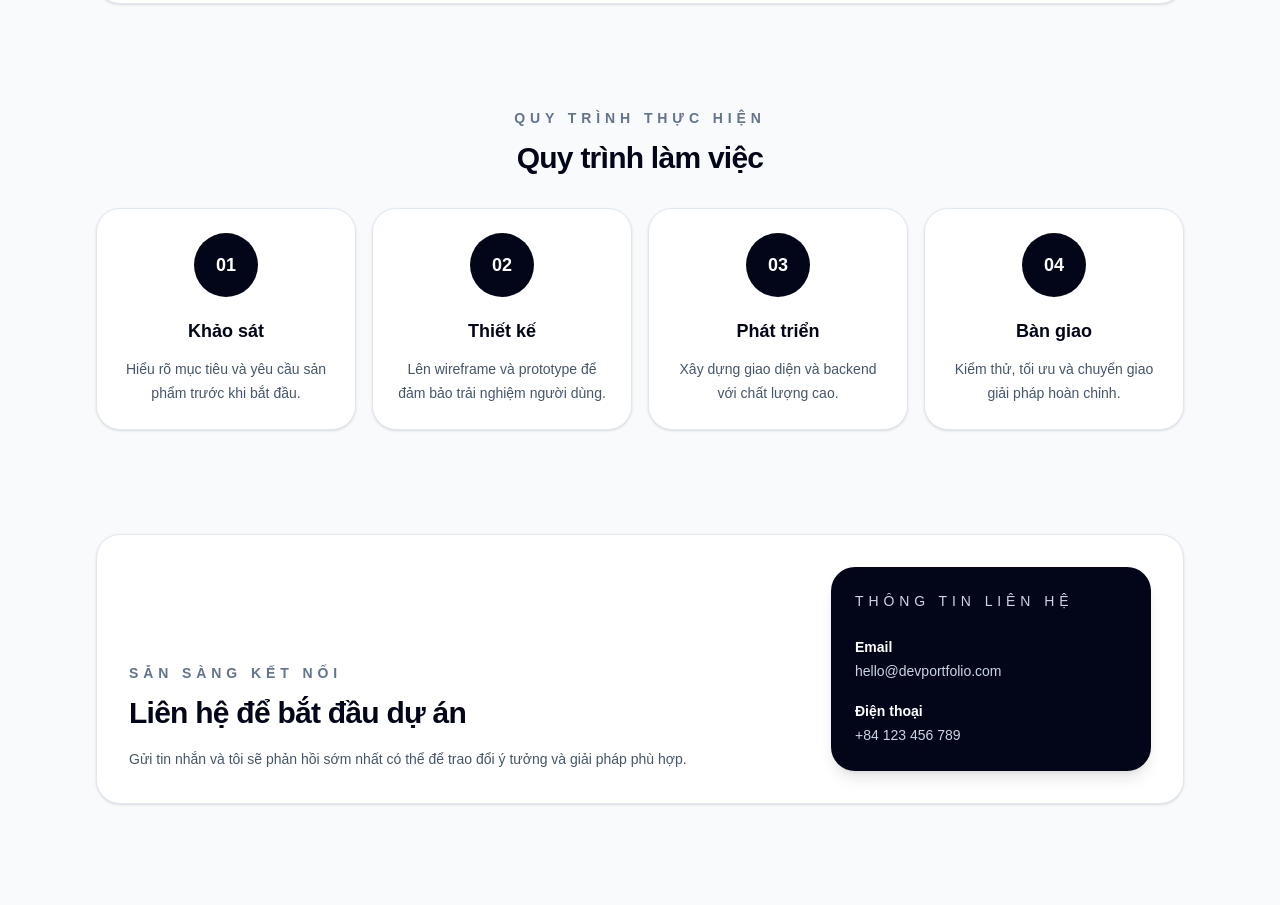
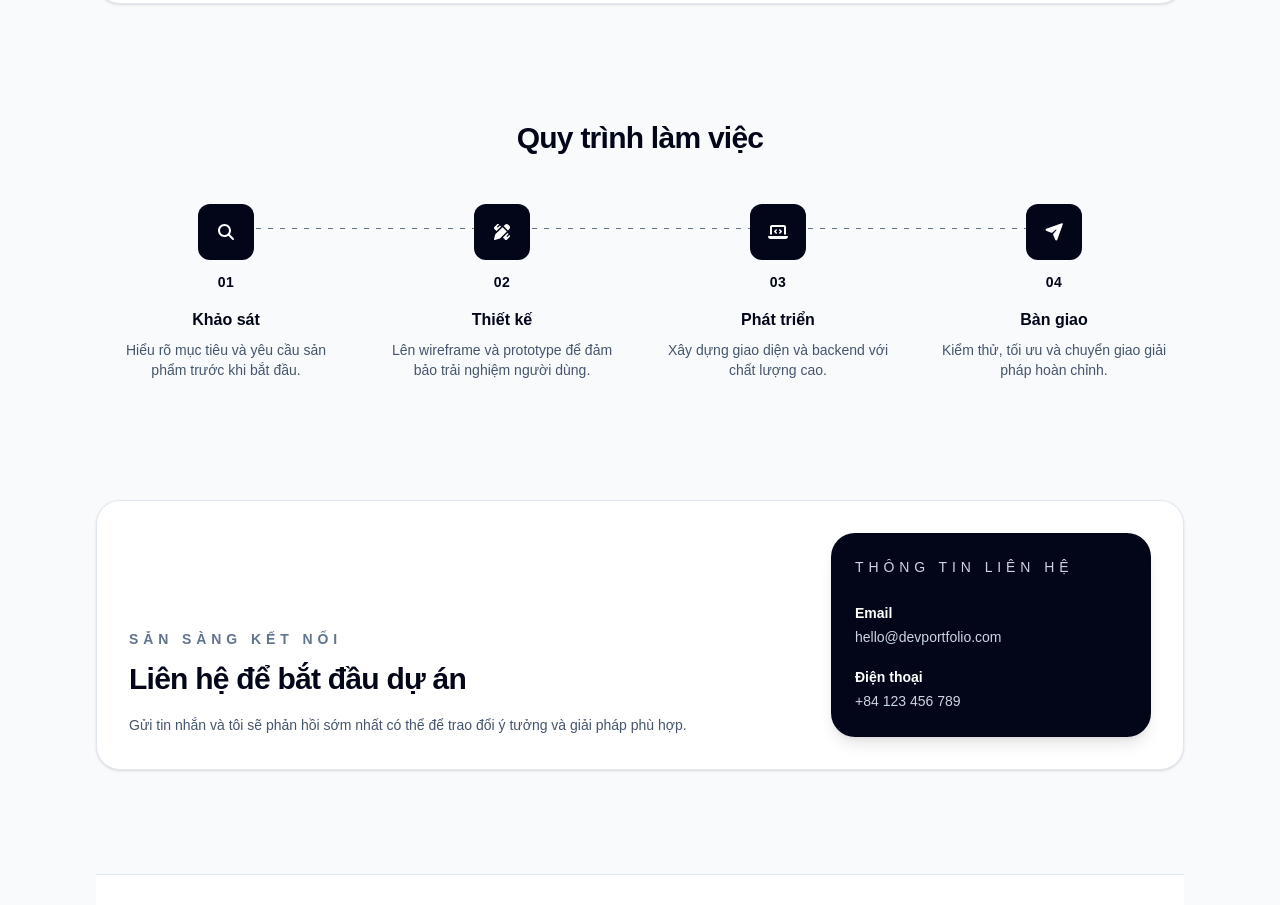
Before and after one commit to DBPCod/Portfolio, a Next.js app in the folder portfolio/: page /dashboard in a window 1280 px wide. Shown: the part 2131-3036 px from the top of the page. Built offline with nearby package versions, Linux system fonts and the light colour scheme.

Commit message:
fix: sủa lại giao diện quy trình

```diff
--- a/portfolio/app/dashboard/_component/Process.tsx
+++ b/portfolio/app/dashboard/_component/Process.tsx
@@ -1,25 +1,58 @@
+import { FontAwesomeIcon } from '@fortawesome/react-fontawesome';
+import {
+  faMagnifyingGlass,
+  faPencilRuler,
+  faLaptopCode,
+  faPaperPlane,
+} from '@fortawesome/free-solid-svg-icons';
+
 const steps = [
-  { number: "01", title: "Khảo sát", description: "Hiểu rõ mục tiêu và yêu cầu sản phẩm trước khi bắt đầu." },
-  { number: "02", title: "Thiết kế", description: "Lên wireframe và prototype để đảm bảo trải nghiệm người dùng." },
-  { number: "03", title: "Phát triển", description: "Xây dựng giao diện và backend với chất lượng cao." },
-  { number: "04", title: "Bàn giao", description: "Kiểm thử, tối ưu và chuyển giao giải pháp hoàn chỉnh." },
+  {
+    number: "01",
+    title: "Khảo sát",
+    description: "Hiểu rõ mục tiêu và yêu cầu sản phẩm trước khi bắt đầu.",
+    icon: faMagnifyingGlass,
+  },
+  {
+    number: "02",
+    title: "Thiết kế",
+    description: "Lên wireframe và prototype để đảm bảo trải nghiệm người dùng.",
+    icon: faPencilRuler,
+  },
+  {
+    number: "03",
+    title: "Phát triển",
+    description: "Xây dựng giao diện và backend với chất lượng cao.",
+    icon: faLaptopCode,
+  },
+  {
+    number: "04",
+    title: "Bàn giao",
+    description: "Kiểm thử, tối ưu và chuyển giao giải pháp hoàn chỉnh.",
+    icon: faPaperPlane,
+  },
 ];
 
 export default function Process() {
   return (
     <section id="process" className="mt-20">
       <div className="mb-8 text-center">
-        <p className="text-sm font-semibold uppercase tracking-[0.35em] text-slate-500">Quy trình thực hiện</p>
         <h2 className="mt-3 text-3xl font-semibold tracking-tight text-slate-950">Quy trình làm việc</h2>
       </div>
-      <div className="grid gap-4 md:grid-cols-4">
-        {steps.map((step) => (
-          <div key={step.number} className="rounded-3xl border border-slate-200 bg-white p-6 text-center shadow-sm">
-            <div className="mx-auto flex h-16 w-16 items-center justify-center rounded-full bg-slate-950 text-lg font-semibold text-white">{step.number}</div>
-            <h3 className="mt-5 text-lg font-semibold text-slate-950">{step.title}</h3>
-            <p className="mt-3 text-sm leading-6 text-slate-600">{step.description}</p>
-          </div>
-        ))}
+      <div className="relative">
+          <div className="hidden absolute left-[12.5%] right-[12.5%] top-10 z-0 h-px bg-[linear-gradient(to_right,#64748b_40%,transparent_40%)] bg-[size:12px_100%] md:block"/>
+          <div className="grid gap-4 md:grid-cols-4">
+          {steps.map((step) => (
+            <div key={step.number} className="relative z-10 rounded-3xl p-4 text-center">
+              <div className="mx-auto flex h-14 w-14 items-center justify-center rounded-[12px] bg-slate-950 text-white">
+                <FontAwesomeIcon icon={step.icon} className="h-6 w-6" />
+              </div>
+              <div className="mt-3 text-sm font-semibold tracking-wide text-slate-950">{step.number}</div>
+              <h3 className="mt-4 text-base font-semibold text-slate-950">{step.title}</h3>
+              <p className="mt-2 text-sm leading-5 text-slate-600">{step.description}</p>
+            </div>
+          ))}
+        </div>
       </div>
     </section>
   );
```
